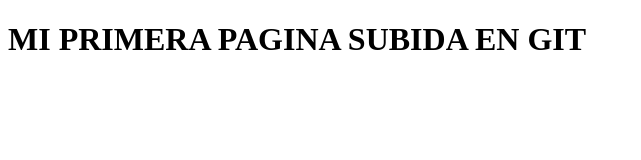
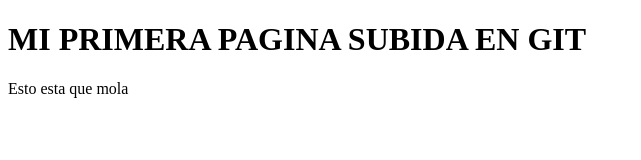
Before and after one commit to tylergarg23/operaciones_basicas, a plain HTML site: page index.html in a window 1280 px wide. Shown: the whole page, without its empty margins (0-641 px from the left). Drawn offline with Linux system fonts and the light colour scheme.

Commit message:
se agrego un parrafo

```diff
--- a/index.html
+++ b/index.html
@@ -8,6 +8,7 @@
 	<header>
 		<div>
 			<h1>MI PRIMERA PAGINA SUBIDA EN GIT</h1>
+			<p>Esto esta que mola</p>
 		</div>
 	</header>
 </body>
```
